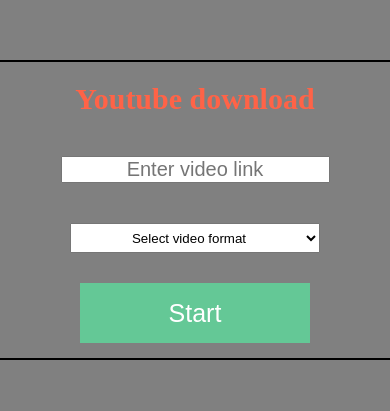
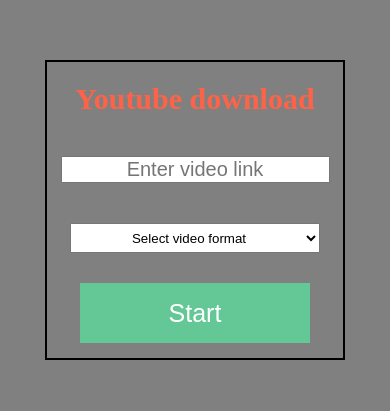
Before and after one commit to BackendPython/yotube-dowloader-js, a plain HTML site: page index.html in a window 390 px wide. Shown: the part 212-623 px from the top of the page. Drawn offline with Linux system fonts and the light colour scheme.

Commit message:
Update style.css

```diff
--- a/style.css
+++ b/style.css
@@ -44,3 +44,9 @@ button{
     margin-top: 30px;
     background-color: royalblue;
 }
+
+@media screen and (max-width: 410px){
+    .full{
+        width: 300px;
+    }
+}
```
